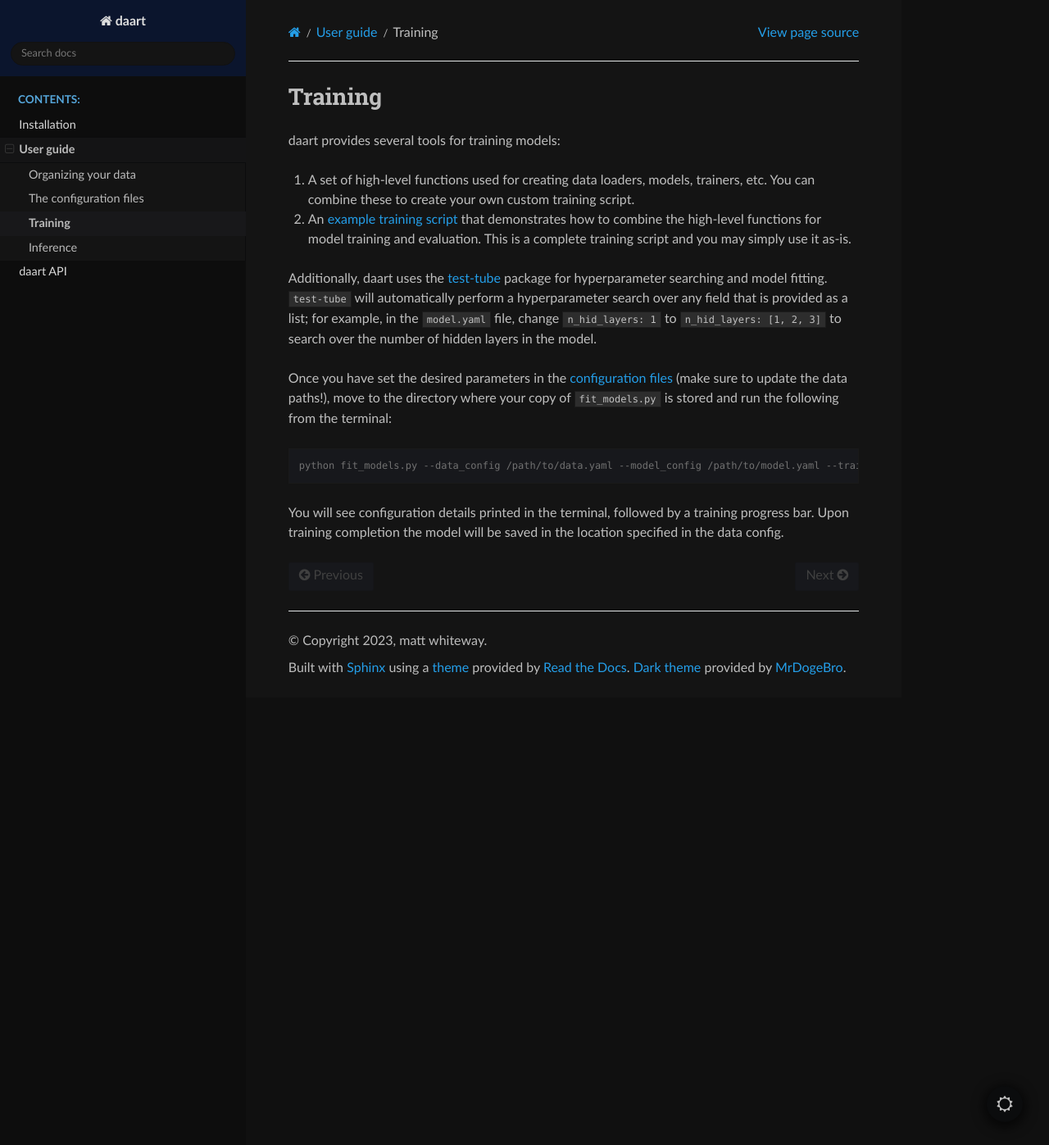
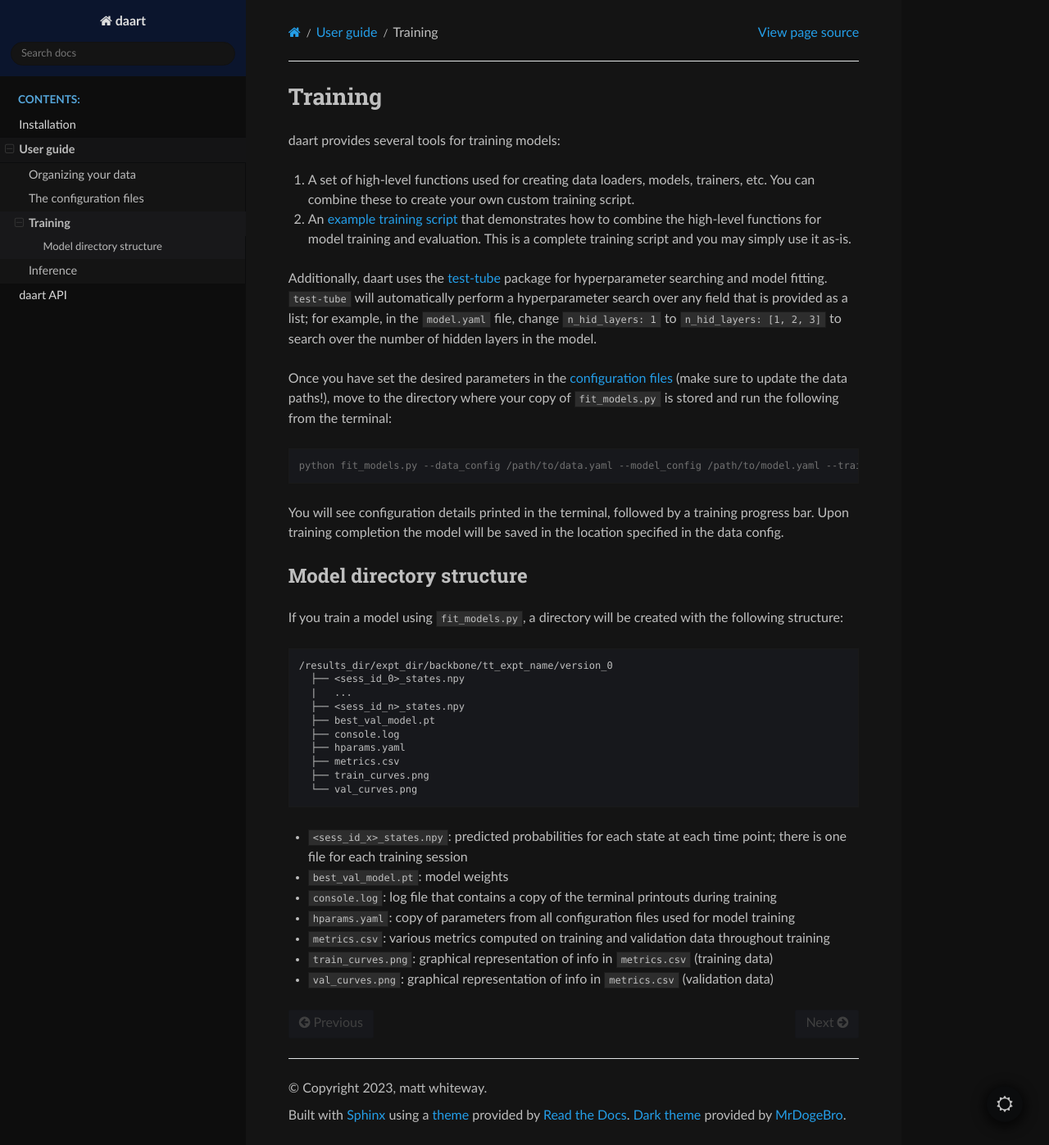
Before and after one commit to themattinthehatt/daart, a Sphinx documentation site: the page built from docs/source/user_guide/training.rst, in a window 1280 px wide and 1397 px high. Shown: the whole window at 82% size. Built offline with Sphinx 7.4.7 and the Read the Docs theme 2.0.0, drawn with Linux system fonts in a browser that asks for light colours.

Commit message:
[feature] output predicted states upon completion of training

```diff
--- a/docs/source/user_guide/training.rst
+++ b/docs/source/user_guide/training.rst
@@ -29,3 +29,31 @@ is stored and run the following from the terminal:
 
 You will see configuration details printed in the terminal, followed by a training progress bar.
 Upon training completion the model will be saved in the location specified in the data config.
+
+
+Model directory structure
+-------------------------
+
+If you train a model using ``fit_models.py``, a directory will be created with the following
+structure:
+
+.. code-block::
+
+    /results_dir/expt_dir/backbone/tt_expt_name/version_0
+      ├── <sess_id_0>_states.npy
+      |   ...
+      ├── <sess_id_n>_states.npy
+      ├── best_val_model.pt
+      ├── console.log
+      ├── hparams.yaml
+      ├── metrics.csv
+      ├── train_curves.png
+      └── val_curves.png
+
+* ``<sess_id_x>_states.npy``: predicted probabilities for each state at each time point; there is one file for each training session
+* ``best_val_model.pt``: model weights
+* ``console.log``: log file that contains a copy of the terminal printouts during training
+* ``hparams.yaml``: copy of parameters from all configuration files used for model training
+* ``metrics.csv``: various metrics computed on training and validation data throughout training
+* ``train_curves.png``: graphical representation of info in ``metrics.csv`` (training data)
+* ``val_curves.png``: graphical representation of info in ``metrics.csv`` (validation data)
```
Also changed, not shown: 4 other files.
